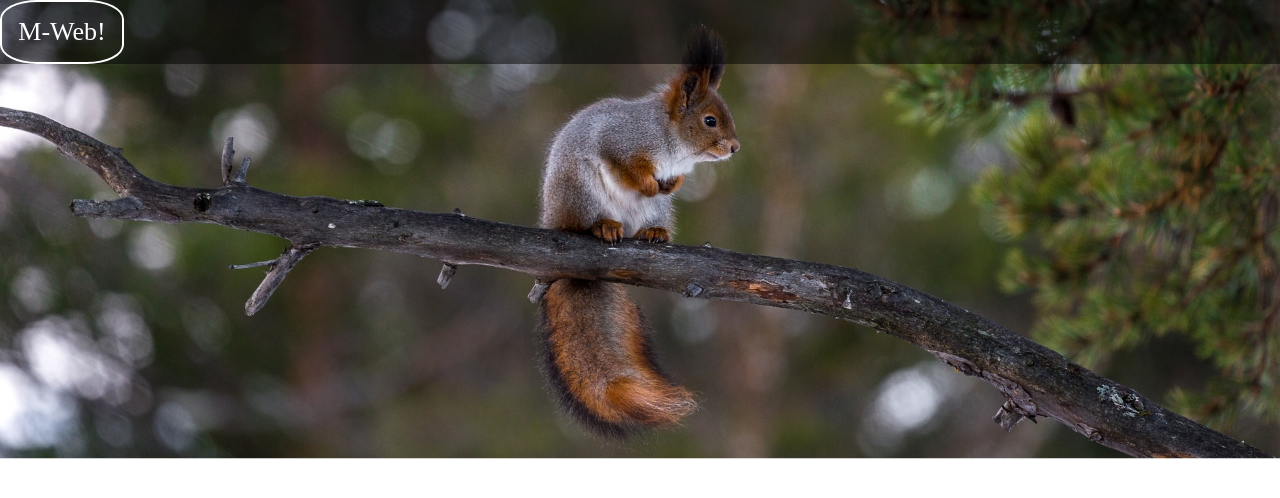
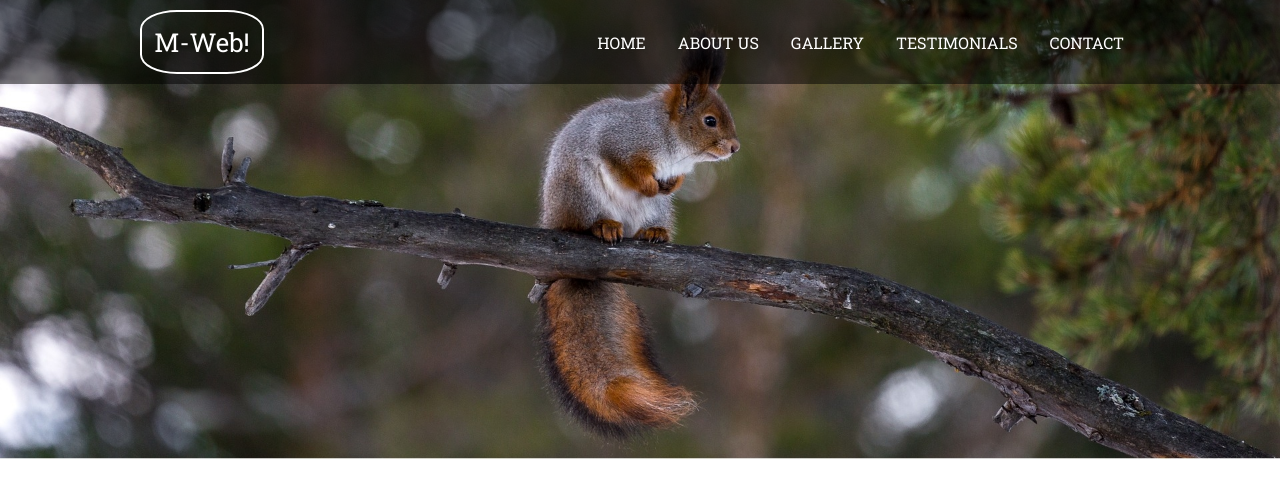
Before and after one commit to Aluzija/Modern-Responsive-Website---Practice, a plain HTML site: page index.html in a window 1280 px wide. Drawn offline with Linux system fonts and the light colour scheme.

Commit message:
Add navigation links and nicer font-family

```diff
--- a/css/style.css
+++ b/css/style.css
@@ -3,32 +3,66 @@
 body {
   margin: 0;
   padding: 0;
+  font-family: 'Roboto Slab', serif;
+}
+
+a {
+  text-decoration: none;
+}
+
+.mrw-container {
+  display: flex;
+  flex-wrap: wrap;
+  justify-content: space-between;
+  width: 100%;
+  max-width: 1000px;
+  margin: 0 auto;
+  box-sizing: border-box;
+}
+
+.mrw-align-center {
+  align-items: center;
 }
 
 /*Header*/
 
-nav {
+header nav {
   position: fixed;
   width: 100%;
   background-color: rgba(0, 0, 0, .5);
+  padding: 10px 0;
 }
 
-.mrv-main-banner {
+header nav ul.mrw-navigation {
+  margin: 0;
+  padding: 0;
+  display: flex;
+  list-style-type: none;
+}
+
+header nav ul.mrw-navigation li a {
+  display: block;
+  padding: 0 16px;
+  color: #fff;
+  font-size: 16px;
+  text-transform: uppercase;
+}
+
+.mrw-main-banner {
   display: block;
   width: 100%;
 }
 
 /*Logo*/
 
-.mrv-logo {
-  display: block;
+.mrw-logo {
+  display: flex;
+  justify-content: center;
+  align-items: center;
   width: 120px;
   height: 60px;
   color: #fff;
   font-size: 26px;
-  line-height: 60px;
-  text-align: center;
-  text-decoration: none;
   border: solid 2px #fff;
   border-radius: 30%;
 }
--- a/index.html
+++ b/index.html
@@ -3,6 +3,7 @@
   <head>
     <title>Modern Responsive Website</title>
     <meta name="viewport" content="width=device-width, initial-scale=1.0">
+    <link href="https://fonts.googleapis.com/css?family=Roboto+Slab:300,400" rel="stylesheet">
     <link type="text/css" rel="stylesheet" href="./css/style.css" />
   </head>
   <body>
@@ -11,12 +12,21 @@
 
       <!-- Main Navigation -->
       <nav>
-        <a class="mrv-logo" href="#">M-Web!</a>
+        <div class="mrw-container mrw-align-center">
+          <a class="mrw-logo" href="#">M-Web!</a>
+          <ul class="mrw-navigation">
+            <li><a href="#">Home</a></li>
+            <li><a href="#mrw-about">About Us</a></li>
+            <li><a href="#mrw-gallery">Gallery</a></li>
+            <li><a href="#mrw-testimonials">Testimonials</a></li>
+            <li><a href="#mrw-contact">Contact</a></li>
+          </ul>
+        </div>
       </nav>
 
       <!-- Header Content -->
-      <section class="mrv-header-content">
-        <img class="mrv-main-banner" src="./img/main-banner.jpeg" alt="Main banner" />
+      <section class="mrw-header-content">
+        <img class="mrw-main-banner" src="./img/main-banner.jpeg" alt="Main banner" />
       </section>
 
     </header>
```
